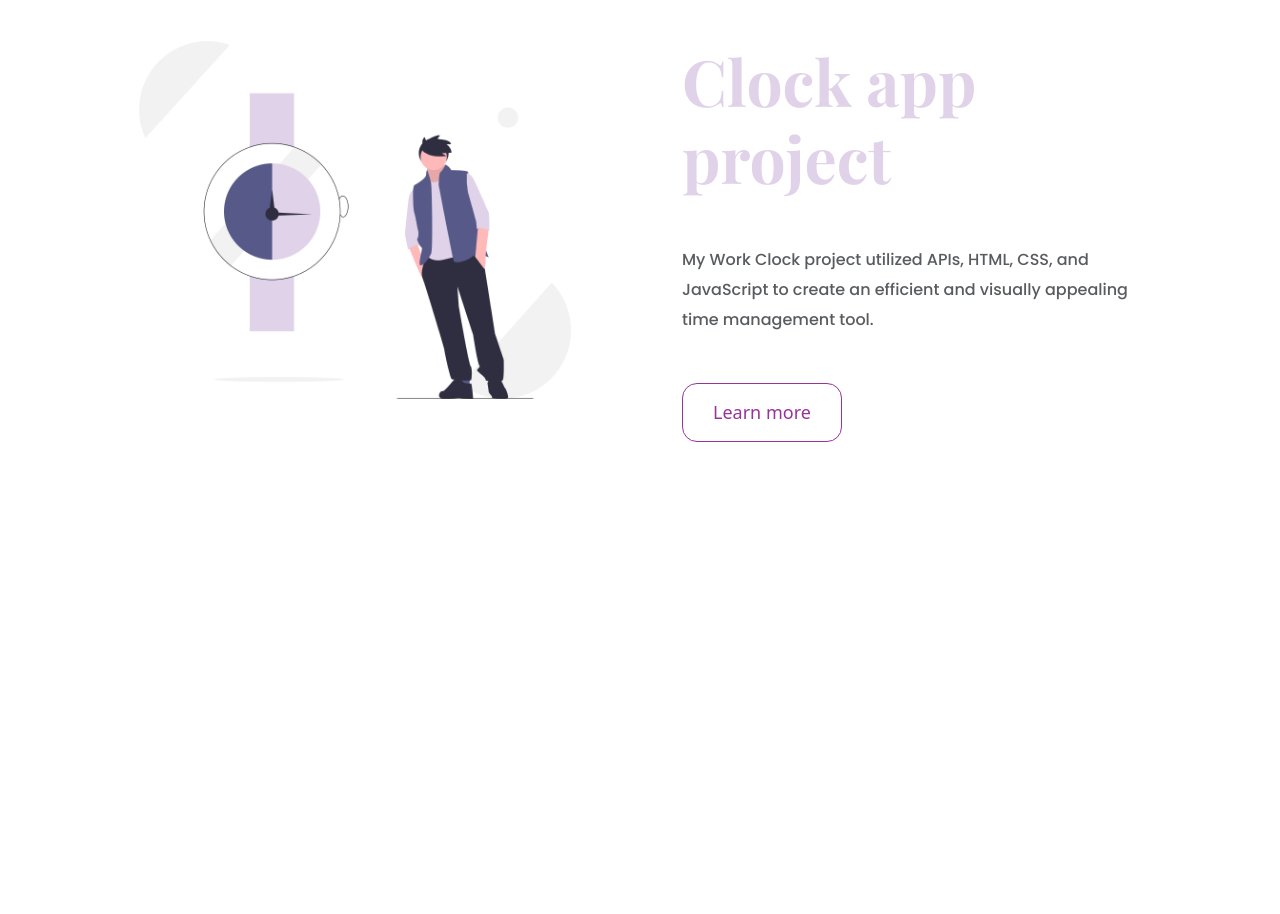
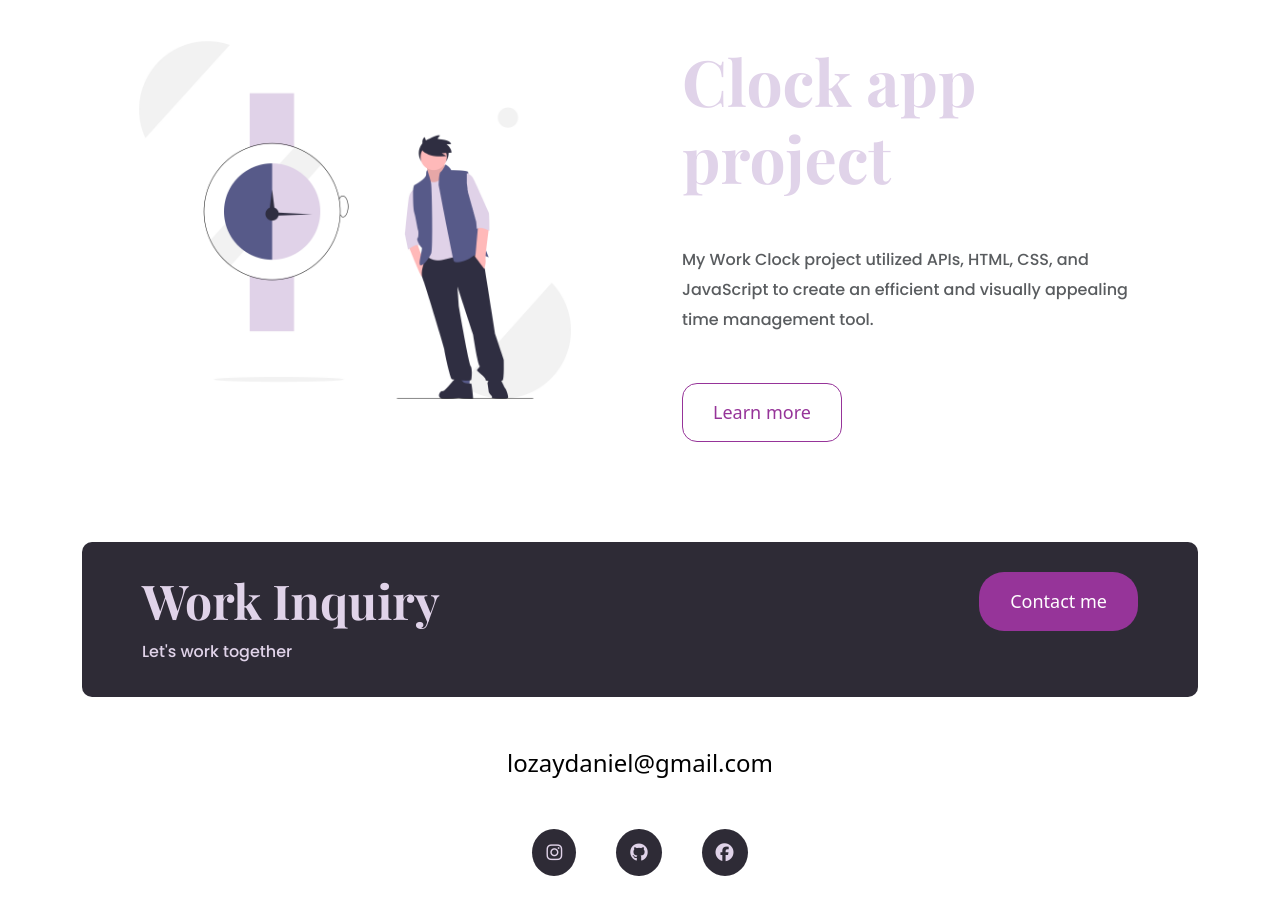
Before and after one commit to Lolah101/responsive-project-portfolio-sc, a plain HTML site: page index.html in a window 1280 px wide. Shown: the part 2023-2937 px from the top of the page. Before the commit the page ends 2553 px from the top, so only its background shows below. Drawn offline with nearby package versions, Linux system fonts and the light colour scheme.

Commit message:
Added page footer

```diff
--- a/index.html
+++ b/index.html
@@ -4,7 +4,7 @@
     <meta charset="UTF-8" />
     <meta name="viewport" content="width=device-width, initial-scale=1.0" />
     <meta http-equiv="X-UA-Compatible" content="IE=edge" />
-    <title>Document</title>
+    <title>Home Page</title>
     <link
       href="https://cdn.jsdelivr.net/npm/bootstrap@5.3.0/dist/css/bootstrap.min.css"
       rel="stylesheet"
@@ -116,6 +116,35 @@
           </div>
         </div>
       </div>
+      <footer>
+        <div
+          class="contact-box d-flex justify-content-between mb-5 d-none d-md-flex"
+        >
+          <div>
+            <h4>Work Inquiry</h4>
+            <p>Let's work together</p>
+          </div>
+          <div>
+            <a href="" class="btn btn-branding mb-3">Contact me</a>
+          </div>
+        </div>
+        <div class="d-flex justify-content-center mb-5">
+          <a href="mailto:lozaydaniel@gmail.com" class="email-link"
+            >lozaydaniel@gmail.com</a
+          >
+        </div>
+        <div class="social-links d-flex justify-content-center mb-5">
+          <a href="https://www.instagram.com/" target="_blank">
+            <i class="fab fa-instagram"></i>
+          </a>
+          <a href="https://www.github.com/" target="_blank">
+            <i class="fab fa-github"></i>
+          </a>
+          <a href="https://www.facebook.com/" target="_blank">
+            <i class="fab fa-facebook"></i>
+          </a>
+        </div>
+      </footer>
     </div>
   </body>
 </html>
--- a/styles.css
+++ b/styles.css
@@ -26,6 +26,9 @@ h1 {
 
 h2 {
   font-size: 64px;
+}
+h4 {
+  font-size: 48px;
 }
 p {
   font-family: var(--default-font-family);
@@ -135,6 +138,45 @@ nav li.active a {
   padding: 30px;
 }
 
+footer {
+  margin: 60px 0;
+}
+
+footer .contact-box {
+  background: var(--secondary-color);
+  padding: 30px 60px;
+  border-radius: 10px;
+}
+footer .contact-box p {
+  color: var(--font-color);
+  margin: 0;
+}
+
+footer .email-link {
+  text-decoration: none;
+  color: black;
+  font-size: 24px;
+}
+
+footer .email-link:hover {
+  color: var(--branding-color);
+}
+
+footer .social-links a {
+  margin: 0 20px;
+  color: var(--font-color);
+  background: var(--secondary-color);
+  padding: 10px 14px;
+  font-size: 18px;
+  border-radius: 50%;
+  transition: all 100ms ease-in-out;
+}
+
+footer .social-links a:hover {
+  color: var(--secondary-color);
+  background: var(--font-color);
+}
+
 @media (max-width: 960px) {
   h1 {
     font-size: 44px;
@@ -142,6 +184,13 @@ nav li.active a {
   }
   h2 {
     font-size: 64px;
+  }
+  h4 {
+    font-size: 26px;
+  }
+
+  .btn {
+    font-size: 18px;
   }
   .hero {
     padding: 80px 20px;
@@ -159,4 +208,5 @@ nav li.active a {
   nav a {
     font-size: 14px;
   }
+
 }
```
Also changed, not shown: about.html (+4 -3 lines), contact.html (+5 -5 lines), work.html (+4 -3 lines), 1 other file.
